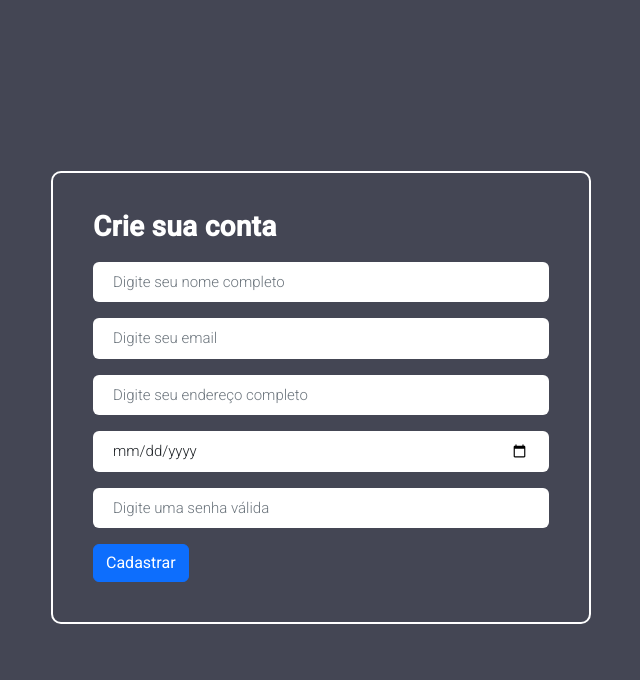
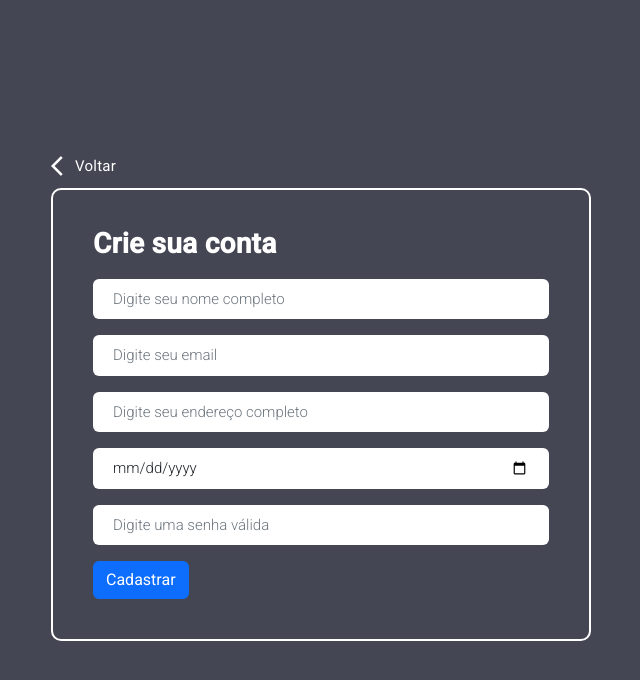
Before and after one commit to Frederico-dos-Santos/Lab_Aluguel_carros, an Angular app in the folder implementacao/Front-end/app/: page /criar in a window 1280 px wide. Shown: the top 680 px of the page, without its empty margins (319-959 px from the left). Built offline with nearby package versions, Linux system fonts and the light colour scheme.

Commit message:
[FEAT] botao voltar #6

```diff
--- a/implementacao/Front-end/app/src/app/cadastro/cadastro/cadastro.component.css
+++ b/implementacao/Front-end/app/src/app/cadastro/cadastro/cadastro.component.css
@@ -60,3 +60,15 @@ html, body {
     transition: all 0.3s ease;
     margin-top: 16px;
 }
+
+.voltar{
+    color: white;
+    font-size: 15px;
+    display: flex;
+    align-items: center;
+    padding-bottom: 10px;
+}
+
+a{
+    text-decoration: none;
+}
--- a/implementacao/Front-end/app/src/app/cadastro/cadastro/cadastro.component.html
+++ b/implementacao/Front-end/app/src/app/cadastro/cadastro/cadastro.component.html
@@ -2,6 +2,7 @@
     <div class="row">
         <div class="form-holder">
             <div class="form-content">
+                <a class="voltar" href="/home"><mat-icon>arrow_back_ios</mat-icon>Voltar</a>
                 <div class="form-items">
                     <h3>Crie sua conta</h3>
                     <form class="requires-validation" novalidate>
--- a/implementacao/Front-end/app/src/app/login/login.component.css
+++ b/implementacao/Front-end/app/src/app/login/login.component.css
@@ -21,6 +21,7 @@
 
 label{
     color: white;
+    font-size: 15px;
 }
 
 p{
@@ -32,3 +33,19 @@ p{
     transform: scale(20);
     color: white;
 }
+
+.voltar{
+    color: white;
+    font-size: 15px;
+    display: flex;
+    align-items: center;
+    padding-bottom: 10px;
+}
+
+a{
+    text-decoration: none;
+}
+
+.link-sucess{
+    font-size: 18px;
+}
--- a/implementacao/Front-end/app/src/app/login/login.component.html
+++ b/implementacao/Front-end/app/src/app/login/login.component.html
@@ -6,6 +6,7 @@
         </div>
         <div class="col-md-8 col-lg-6 col-xl-4 offset-xl-1">
           <form>
+            <a class="voltar" href="/home"><mat-icon>arrow_back_ios</mat-icon>Voltar</a>
             <div class="form-outline mb-4">
             <label class="form-label" type="email">Email</label>
               <input type="email" class="form-control form-control-lg"
```
